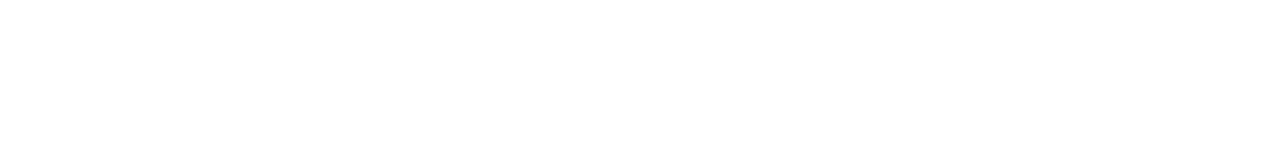
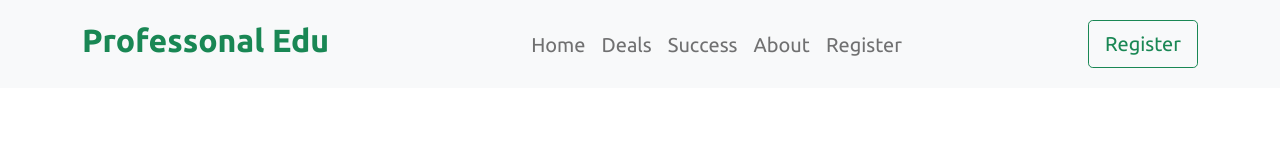
Before and after one commit to Arshad4320/edtech, a plain HTML site: page index.html in a window 1280 px wide. Drawn offline with nearby package versions, Linux system fonts and the light colour scheme; a web font is replaced by a local one.

Commit message:
uploded navigation section

```diff
--- a/index.html
+++ b/index.html
@@ -23,8 +23,40 @@
 </head>
 
 <body>
-
-
+    <!-- navigation section start -->
+    <nav class="navbar navbar-expand-lg navbar-light bg-light p-3">
+        <div class="container">
+            <a class="navbar-brand text-success " href="#">
+                <h2 class="fw-bold">Professonal Edu</h2>
+            </a>
+            <button class="navbar-toggler" type="button" data-bs-toggle="collapse"
+                data-bs-target="#navbarSupportedContent" aria-controls="navbarSupportedContent" aria-expanded="false"
+                aria-label="Toggle navigation">
+                <span class="navbar-toggler-icon"></span>
+            </button>
+            <div class="collapse navbar-collapse" id="navbarSupportedContent">
+                <ul class="navbar-nav fs-5 m-auto mb-2 mb-lg-0 ">
+                    <li class="nav-item ">
+                        <a class="nav-link" aria-current="page" href="#">Home</a>
+                    </li>
+                    <li class="nav-item">
+                        <a class="nav-link " href="#">Deals</a>
+                    </li>
+                    <li class="nav-item">
+                        <a class="nav-link " href="#">Success</a>
+                    </li>
+                    <li class="nav-item">
+                        <a class="nav-link " href="">About</a>
+                    </li>
+                    <li class="nav-item">
+                        <a href="" class="nav-link ">Register</a>
+                    </li>
+                </ul>
+                <button class="btn btn-outline-success btn-lg">Register</button>
+            </div>
+        </div>
+    </nav>
+    <!-- navigation-section-end -->
 
 
 
```
